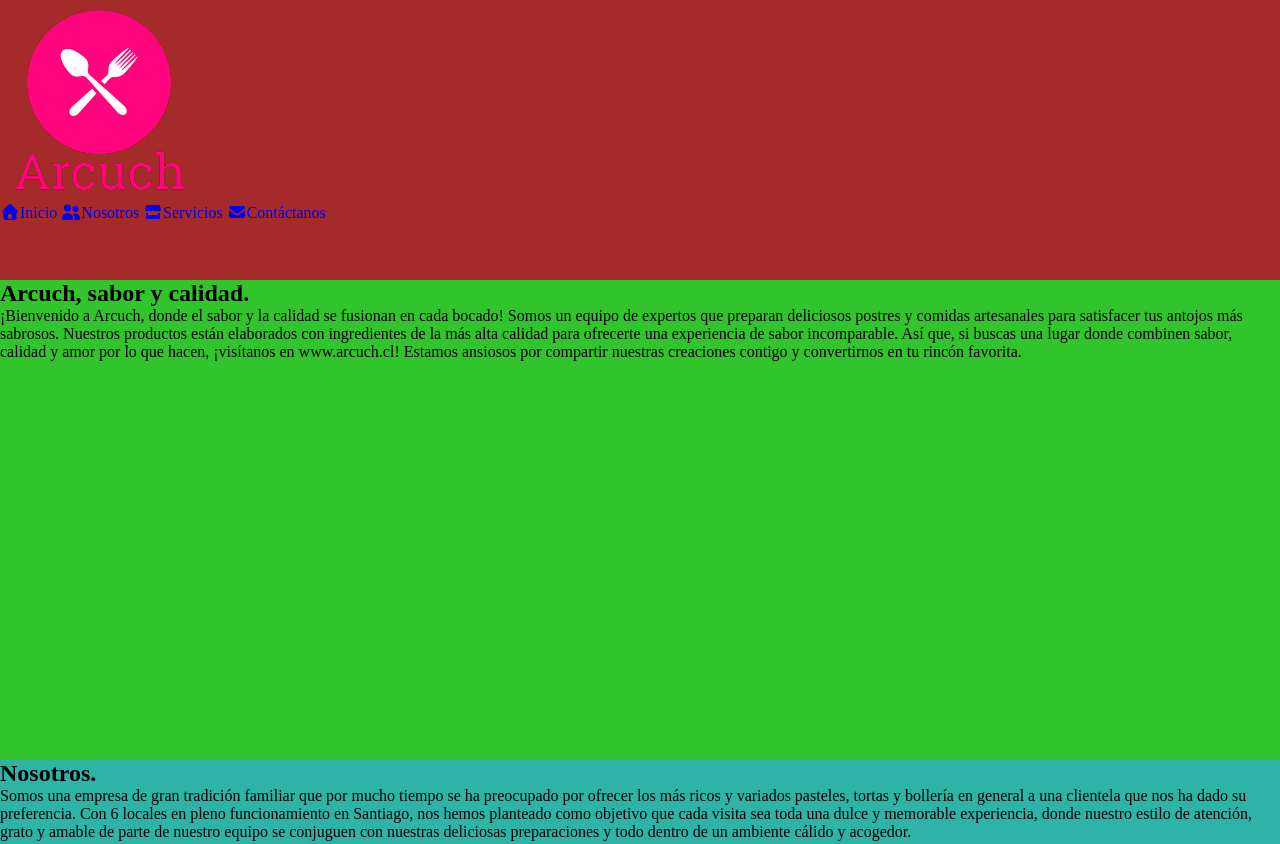
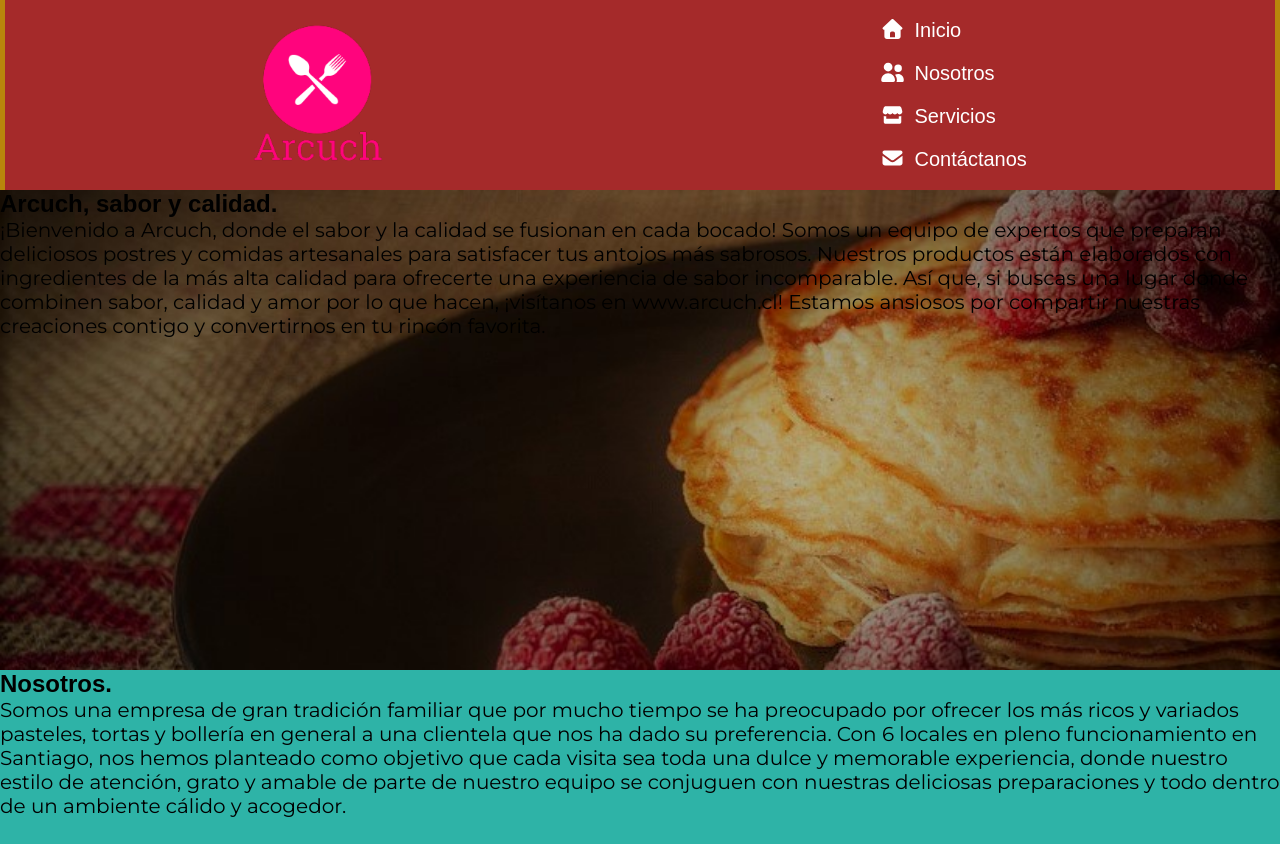
Before and after one commit to PabloMad75/Proyecto_Landing_Arcuch, a plain HTML site: page index.html in a window 1280 px wide. Shown: the top 844 px of the page. Drawn offline with Linux system fonts and the light colour scheme.

Commit message:
empezando a trabajar con css

```diff
--- a/css/styles.css
+++ b/css/styles.css
@@ -2,18 +2,34 @@
     margin: 0px;
     padding: 0px;
     box-sizing: border-box;
+    font-family: Arial, Helvetica, sans-serif;
 }
 
 a   {
     text-decoration: none;
+    color: white;
+}
+
+a i{
+    padding-right: 10px;
 }
 
 li  {
     list-style: none;
 }
 
+.ico-rrss{
+    padding-right: 10px;
+}
+.main__base-text    {
+    font-family: 'Montserrat', sans-serif;
+    font-size: 20px;
+    /* font-weight: 400; */
+}
+
 header  {
-    background-color:darkgoldenrod
+    background-color:darkgoldenrod;
+    padding:0px 5px;
 }
 
 main{
@@ -27,12 +43,37 @@ footer  {
 
 .header__menu{
     background-color: brown;
-    height: 280px;
+    height: 190px;
+    display: flex;
+    flex-flow: row nowrap;
+    align-items: center;
+    justify-content:space-around;
+    font-size: 20px;
 
 }
 
+.header__navbar a{
+    padding: 10px 10px;
+    display: flex;
+}
+
+.header__navbar a:hover{
+    color: blueviolet;
+    background-color: aliceblue;
+    padding: 15px;
+    border-radius: 25px;
+}
 .main__jumbotron{
-    background-color: rgb(50, 196, 45);
+    background: url(../images/02-pancakes.jpg);
+    /* editando el estilo de la imagen para centrarla
+    y que no se expanda, solo en su contenedor */
+    background-position: center;
+    background-attachment:center;
+    background-size: cover;
+    display: flex;
+    /* se visualizara en filas */
+    /* flex-flow: column nowrap; */
+    flex-direction: column;
     height: 480px;
 }
 
@@ -42,6 +83,9 @@ footer  {
 
 }
 
+.footer__links  {
+    display: flex;
+}
 .footer__rrss   {
     background-color: rgb(86, 110, 160);
     /* height: 480px; */
@@ -51,6 +95,7 @@ footer  {
 .footer__navbar {
     background-color: rgb(53, 70, 107);
     /* height: 480px; */
+    display: flex;
 
 }
 
@@ -61,6 +106,7 @@ footer  {
 
 .footer__copyright  {
     background-color: rgb(252, 255, 96);
+    text-align: center;
 
 }
 /*
--- a/index.html
+++ b/index.html
@@ -6,6 +6,9 @@
     <meta http-equiv="X-UA-Compatible" content="IE=edge">
     <meta name="viewport" content="width=device-width, initial-scale=1.0">
     <link rel="shortcut icon" href="./images/favicon.png" type="image/x-icon">
+    <link rel="preconnect" href="https://fonts.googleapis.com">
+    <link rel="preconnect" href="https://fonts.gstatic.com" crossorigin>
+    <link href="https://fonts.googleapis.com/css2?family=Montserrat:wght@400;500;600&family=Roboto:wght@500&display=swap" rel="stylesheet">
     <link rel="stylesheet" href="./css/fontawesome/all.min.css">
     <link rel="stylesheet" href="./css/styles.css">
     <title>Arcuch, sabor y calidad.</title>
@@ -15,14 +18,14 @@
     <header>
         <section class="header__menu">
             <div class="header__logo">
-                <a href="index.html"><img src="./images/LogoAny.png" alt="Logo corporativo Arcuch"></a>
+                <a href="index.html"><img src="./images/LogoAny.png" alt="Logo corporativo Arcuch" height="150px" ></a>
             </div>
 
             <nav class="header__navbar">
-                <a href="#"><i class="fa-solid fa-house"></i>Inicio</a>
-                <a href="#"><i class="fa-solid fa-user-group"></i>Nosotros</a>
-                <a href="#"><i class="fa-solid fa-store"></i>Servicios</a>
-                <a href="#"><i class="fa-solid fa-envelope"></i>Contáctanos</a>
+                <a href="#"><i class="fa-solid fa-house ico-rrss"></i> Inicio</a>
+                <a href="#main__us"><i class="fa-solid fa-user-group ico-rrss"></i> Nosotros</a>
+                <a href="#main_products"><i class="fa-solid fa-store ico-rrss"></i> Servicios</a>
+                <a href="#main__register-client"><i class="fa-solid fa-envelope ico-rrss"></i> Contáctanos</a>
             </nav>
         </section>
     </header>
@@ -30,7 +33,7 @@
     <main>
         <section class="main__jumbotron">
             <h1>Arcuch, sabor y calidad.</h1>
-            <p>¡Bienvenido a Arcuch, donde el sabor y la calidad se fusionan en cada bocado!
+            <p class="main__base-text">¡Bienvenido a Arcuch, donde el sabor y la calidad se fusionan en cada bocado!
                 Somos un equipo de expertos que preparan deliciosos postres y comidas artesanales para satisfacer
                 tus antojos más sabrosos.
                 Nuestros productos están elaborados con ingredientes de la más alta calidad
@@ -42,9 +45,9 @@
 
         </section>
 
-        <section class="main__us">
+        <section class="main__us" id="main__us">
             <h2>Nosotros.</h2>
-            <p>Somos una empresa de gran tradición familiar que por mucho tiempo se ha preocupado por ofrecer los
+            <p class="main__base-text">Somos una empresa de gran tradición familiar que por mucho tiempo se ha preocupado por ofrecer los
                 más
                 ricos y variados pasteles, tortas y bollería en general a una clientela que nos ha dado su
                 preferencia.
@@ -56,9 +59,9 @@
                 acogedor.</p>
         </section>
 
-        <section class="main_products">
+        <section class="main_products" id="main_products">
             <h2>Servicios</h2>
-            <p>¿Buscas una torta de cumpleaños, personalizada y deliciosa? Encuéntrala en nuestra tienda de repostería.
+            <p class="main__base-text">¿Buscas una torta de cumpleaños, personalizada y deliciosa? Encuéntrala en nuestra tienda de repostería.
                 Tenemos disponible lo que necesites para complacer tu paladar y a tus invitados durante tu celebración.
             </p>
 
@@ -143,9 +146,9 @@
 
         </section>
 
-        <section class="main__register-client">
+        <section class="main__register-client" id="main__register-client">
             <h2 class="">Contáctanos:</h2>
-            <p>Si no encuentras lo que quieres, escríbenos y te lo preparamos a tu gusto: tortas sin leche, tortas
+            <p class="main__base-text">Si no encuentras lo que quieres, escríbenos y te lo preparamos a tu gusto: tortas sin leche, tortas
                 sin azúcar,tortas sin gluten, etc… Escríbenos!!!!!!</p>
             <form action="#" class="main__form-register">
 
```
Also changed, not shown: images/02-pancakes.jpg (added).
